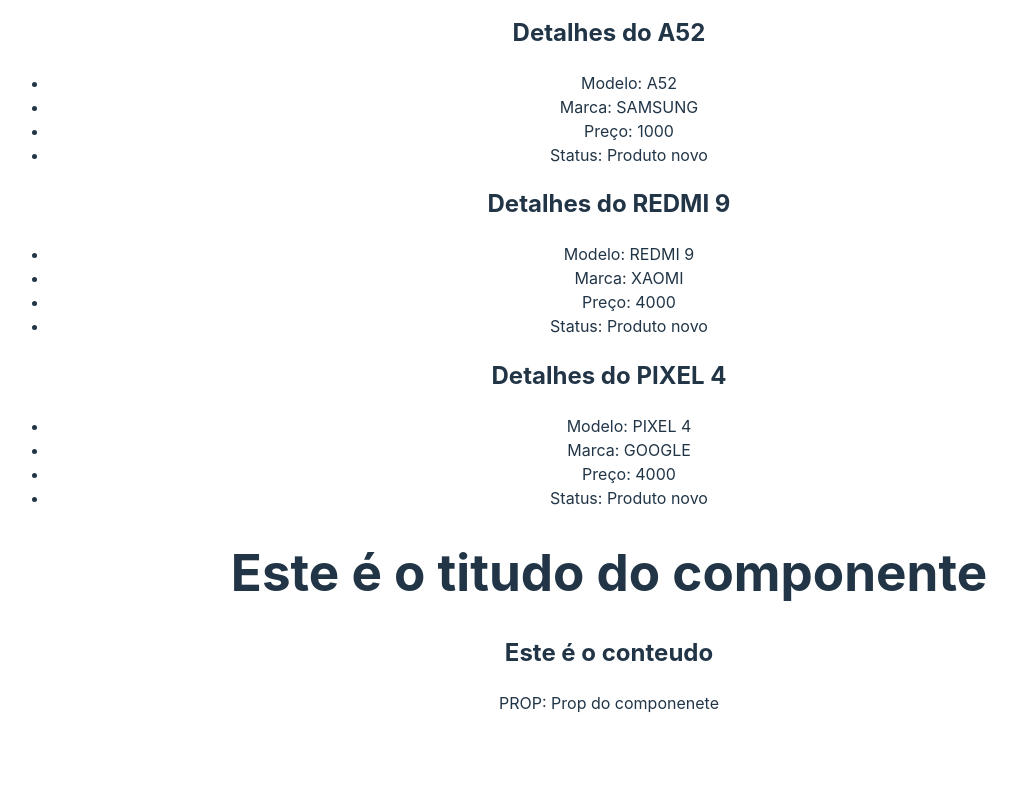
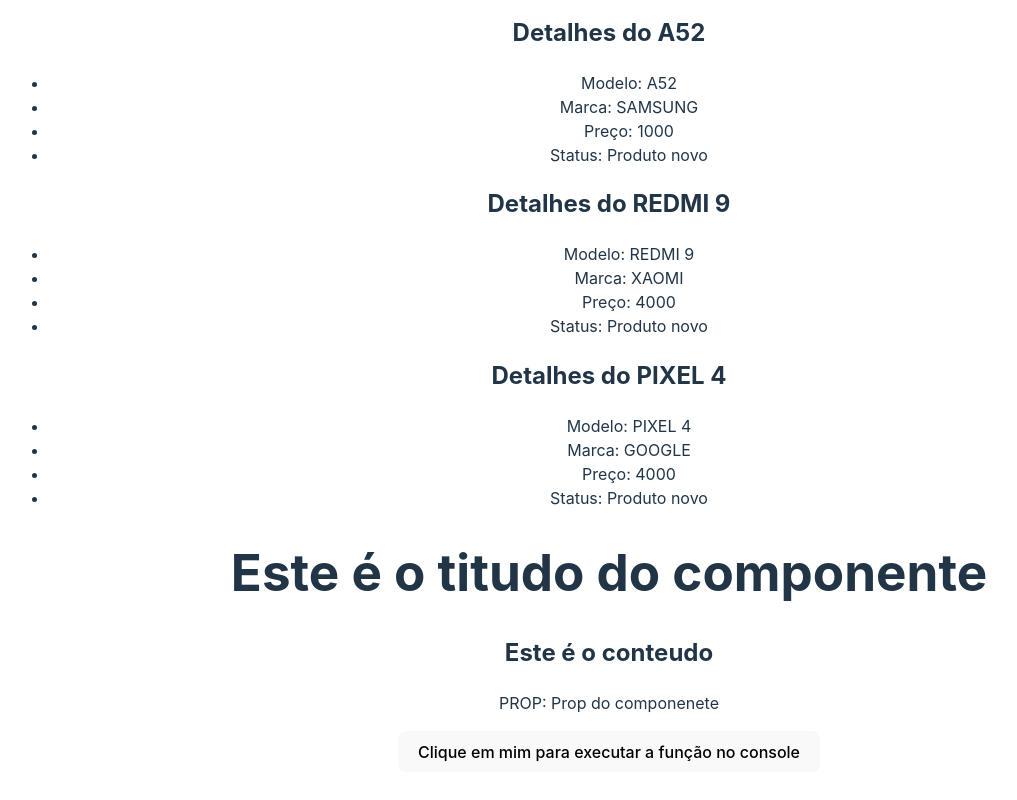
Before and after one commit to fh3mrique/EstudosReact, a React (Vite) app in the folder 03 - AVANCANDO EM REACT/avancando/: page / in a window 1280 px wide. Shown: the part 3007-3807 px from the top of the page, without its empty margins (31-1048 px from the left). Before the commit the page ends 3778 px from the top, so only its background shows below. Built offline with nearby package versions, Linux system fonts and the light colour scheme.

Commit message:
Função como prop

```diff
--- a/03 - AVANCANDO EM REACT/avancando/src/App.jsx
+++ b/03 - AVANCANDO EM REACT/avancando/src/App.jsx
@@ -3,6 +3,7 @@
 import kokouNoHitoImg from "./assets/kokou.jpg";
 import Container from "./components/Container";
 import DetalhesCarro from "./components/DetalhesCarro";
+import ExecutarFuncao from "./components/ExecutarFuncao";
 import ManipularDados from "./components/ManipularDados";
 import MostrarNomeUsuario from "./components/MostrarNomeUsuario";
 import RenderLista from "./components/RenderLista";
@@ -17,6 +18,10 @@
     { modelo: "REDMI 9", marca: "XAOMI", preco: 4000, novo: true },
     { modelo: "PIXEL 4", marca: "GOOGLE", preco: 4000, novo: true },
   ];
+
+  function mostrarMensagem(){
+    alert("Você clicou no botao")
+  }
 
   return (
     <>
@@ -74,6 +79,9 @@
       <Container pc="Prop do componenete">
         <h2>Este é o conteudo</h2>
       </Container>
+
+      {/* Função passada como prop */}
+      <ExecutarFuncao myFunction = {mostrarMensagem}/>
     </>
   );
 }
--- /dev/null
+++ b/03 - AVANCANDO EM REACT/avancando/src/components/ExecutarFuncao.jsx
@@ -0,0 +1,11 @@
+import React from 'react'
+
+const ExecutarFuncao = ({myFunction}) => {
+  return (
+    <div>
+        <button onClick={myFunction}>Clique em mim para executar a função no console</button>
+    </div>
+  )
+}
+
+export default ExecutarFuncao
```
